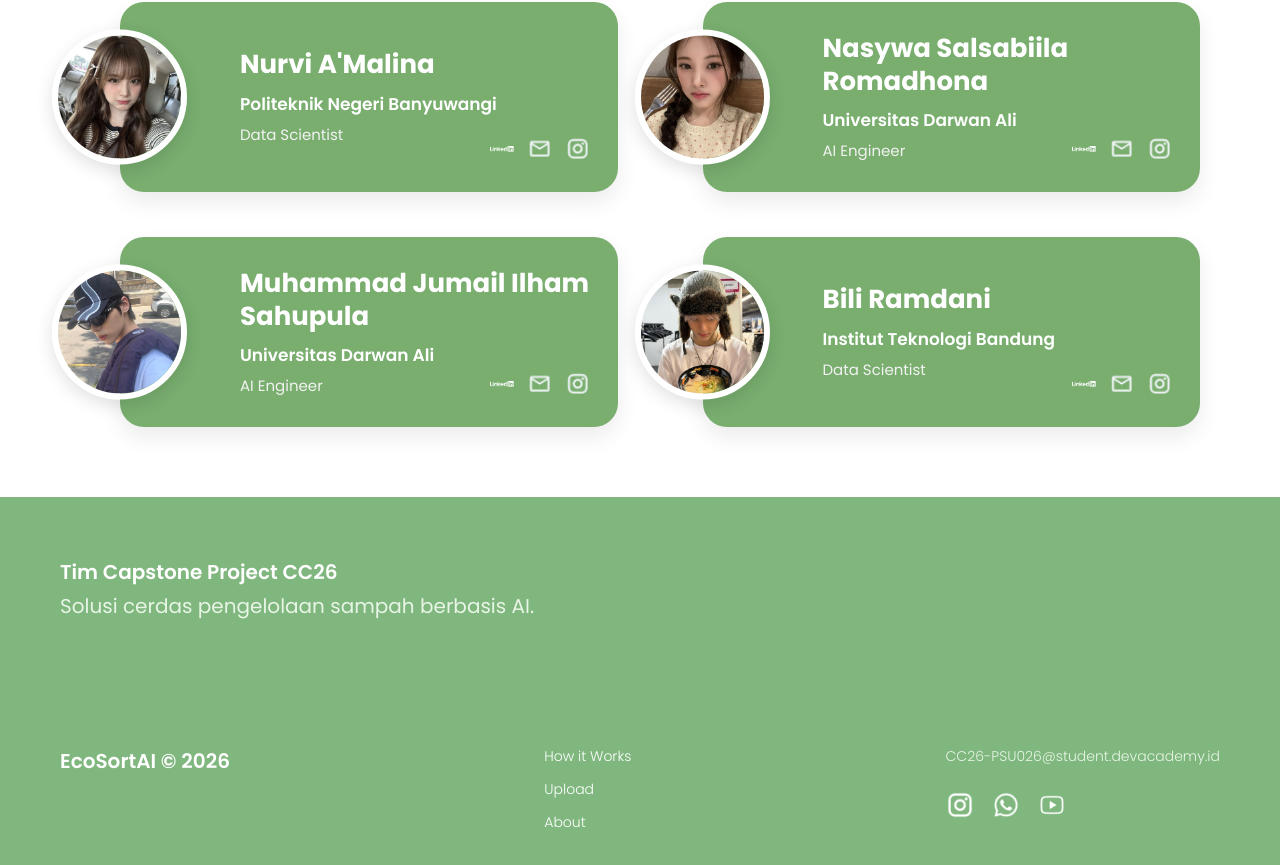
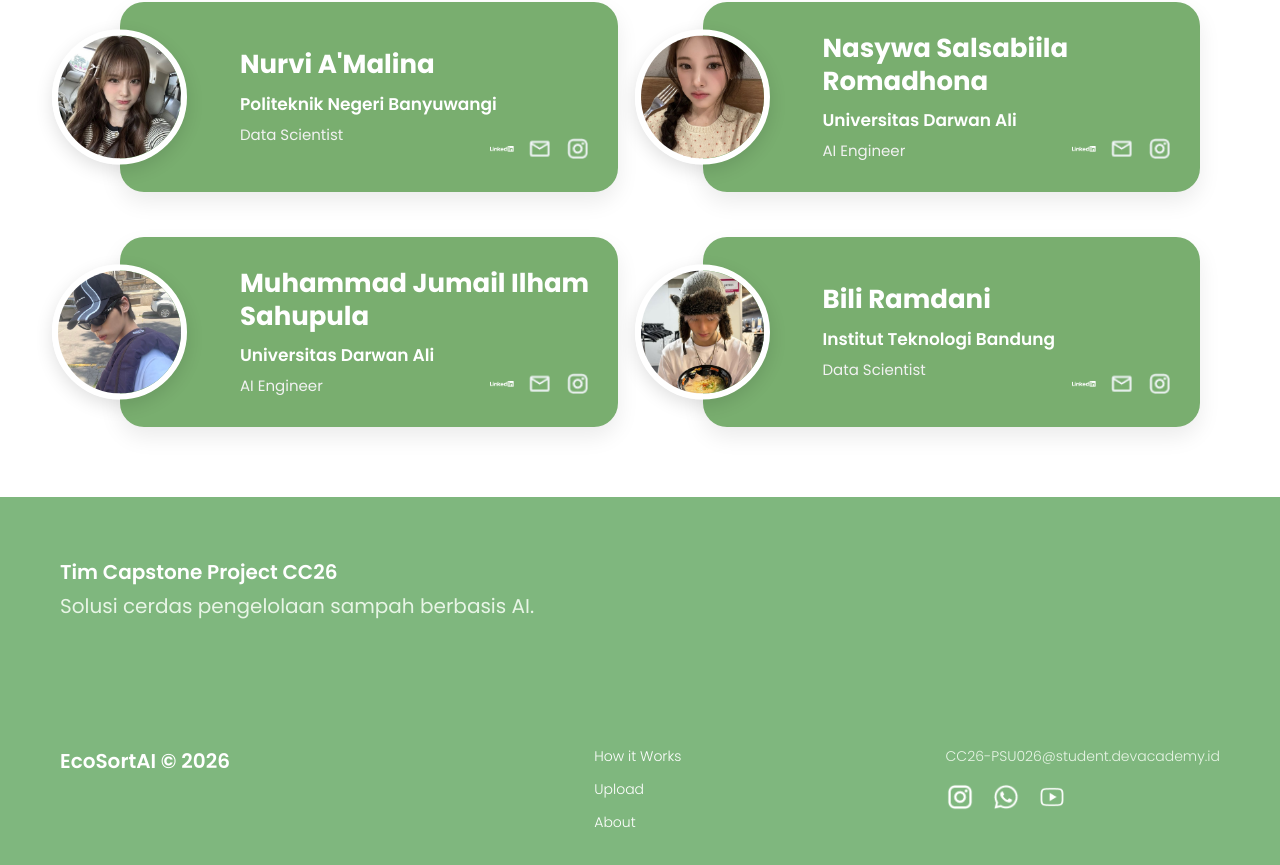
Before and after one commit to shintayl9/ecosortai, a React (Vite) app: page /about in a window 1280 px wide. Shown: the part 1090-1955 px from the top of the page. Built offline with nearby package versions, Linux system fonts and the light colour scheme.

Commit message:
footer  delete

```diff
--- a/src/styles/Footer.css
+++ b/src/styles/Footer.css
@@ -64,10 +64,8 @@
 .footer-right-col {
     display: flex;
     flex-direction: column;
-    gap: 20px;
-
+    gap: 12px;
     align-items: flex-start;
-    margin-left: 100px;
 }
 
 .footer-email {
```
